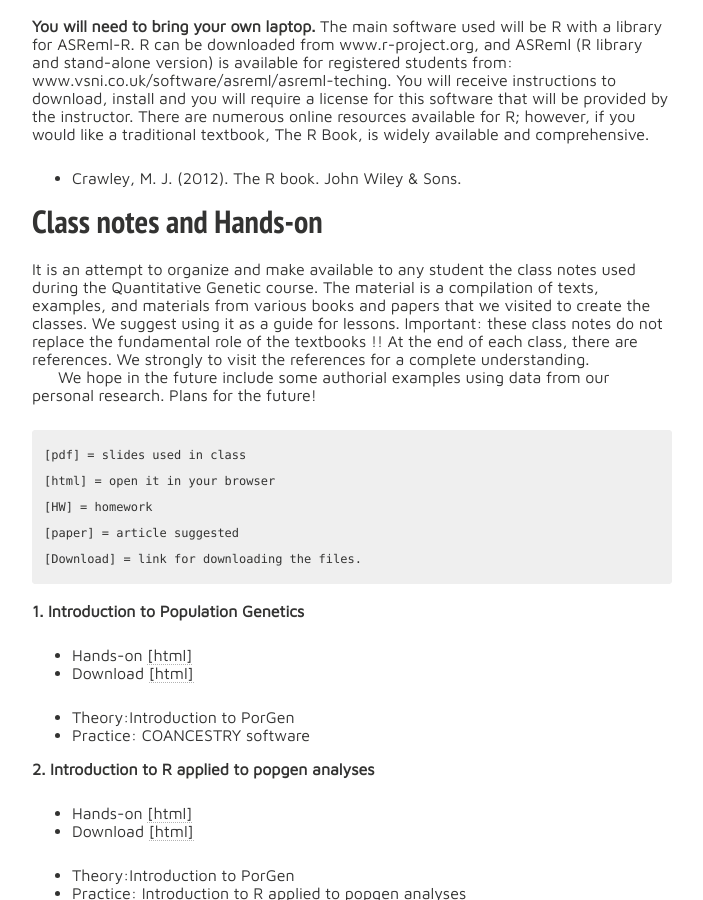
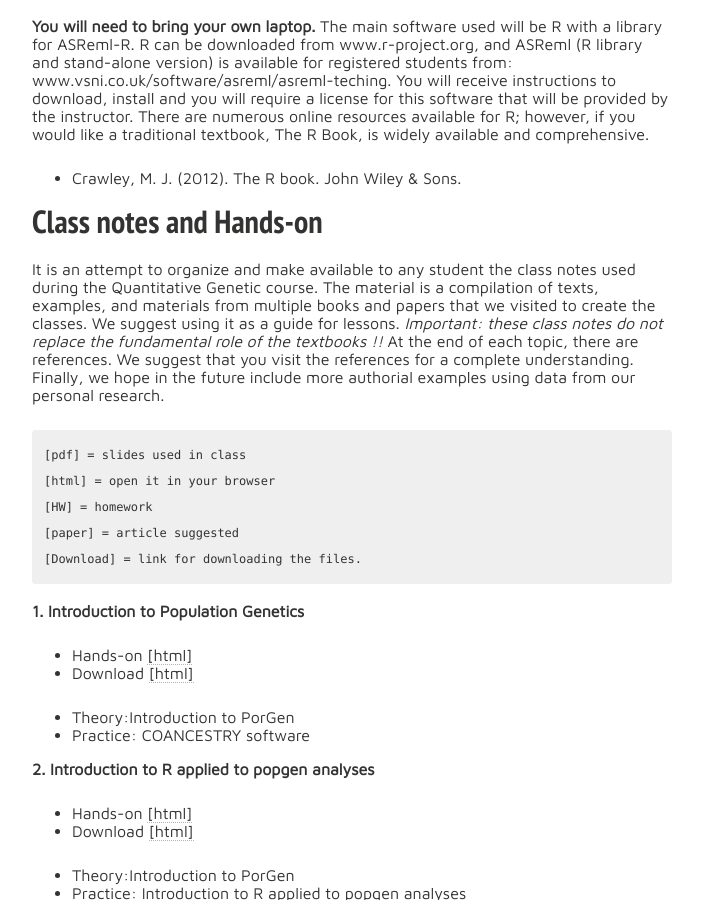
Before and after one commit to lfelipe-ferrao/lfelipe-ferrao.github.io, a Jekyll site: the page built from class/quantGenetic/index.md, in a window 1280 px wide and 900 px high, scrolled down 1074 px. Shown: the whole window, without its empty margins (288-991 px from the left). Built offline with Jekyll 4.4.1, drawn with Linux system fonts in a browser that asks for light colours; nearby versions of some CDN libraries; our own code applies the rules of GitHub Pages for plain Markdown files.

Commit message:
Update index.md

````diff
--- a/class/quantGenetic/index.md
+++ b/class/quantGenetic/index.md
@@ -46,9 +46,7 @@ traditional textbook, The R Book, is widely available and comprehensive.
 
 # Class notes and Hands-on
 
-It is an attempt to organize and make available to any student the class notes used during the Quantitative Genetic course. The material is a compilation of texts, examples, and materials from various books and papers that we visited to create the classes. We suggest using it as a guide for lessons. Important: these class notes do not replace the fundamental role of the textbooks !! At the end of each class, there are references. We strongly to visit the references for a complete understanding.
-
-We hope in the future include some authorial examples using data from our personal research. Plans for the future!
+It is an attempt to organize and make available to any student the class notes used during the Quantitative Genetic course. The material is a compilation of texts, examples, and materials from multiple books and papers that we visited to create the classes. We suggest using it as a guide for lessons. *Important: these class notes do not replace the fundamental role of the textbooks !!* At the end of each topic, there are references. We suggest that you visit the references for a complete understanding. Finally, we hope in the future include more authorial examples using data from our personal research.
 
 ```
 [pdf] = slides used in class
````
